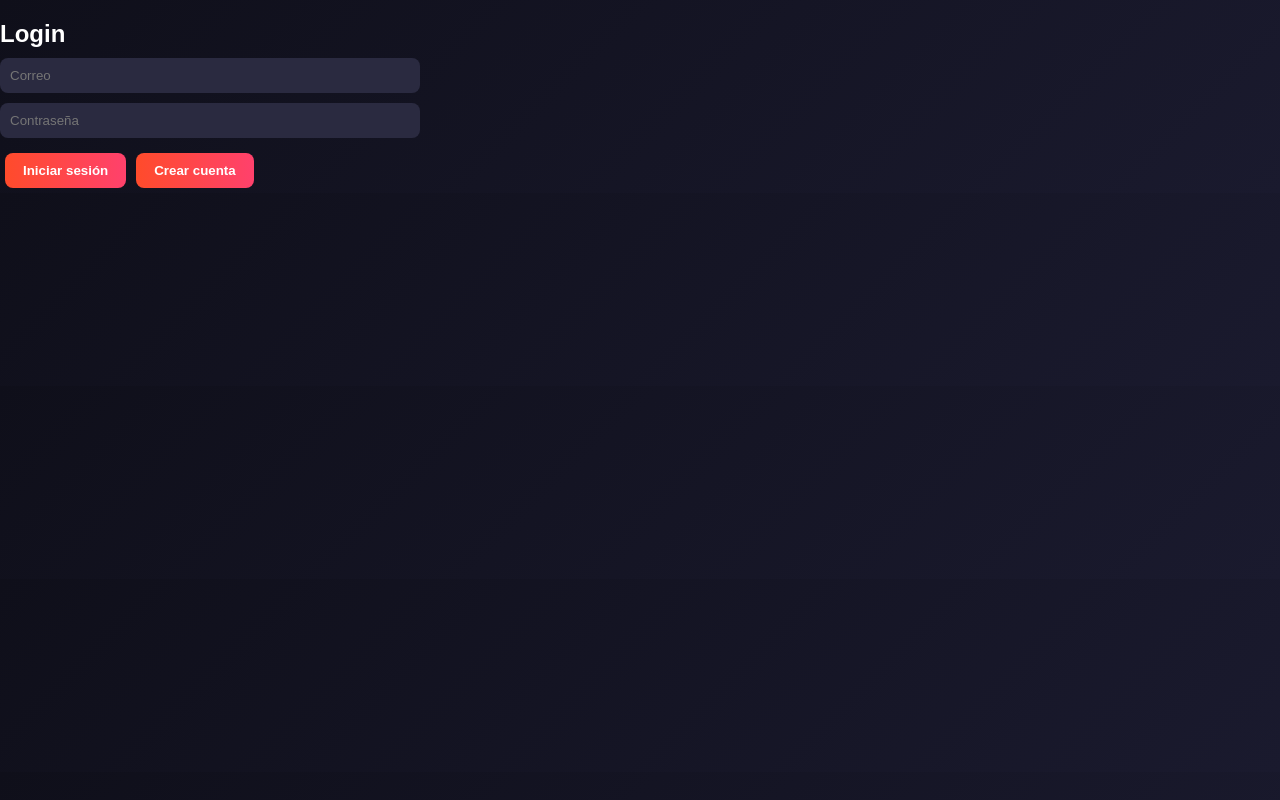
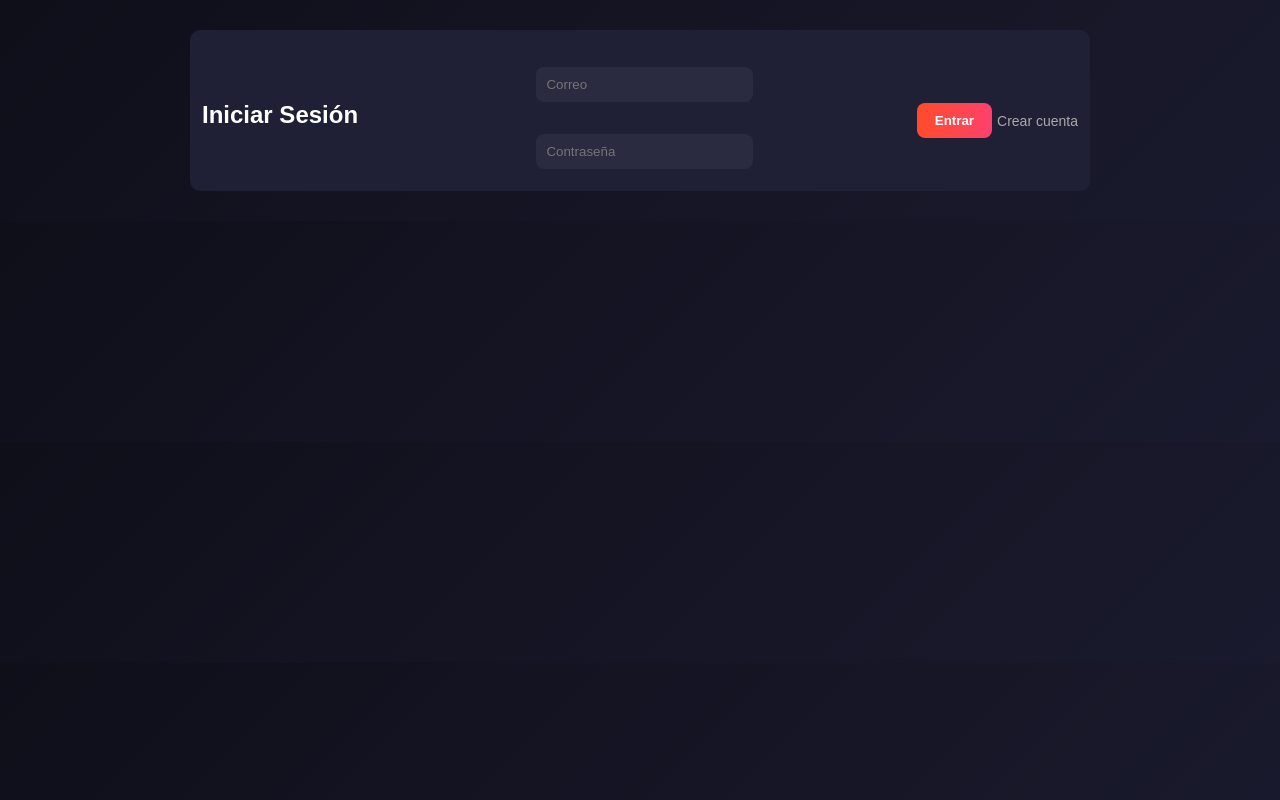
Before and after one commit to Brauliopm123/proyecto_unida_3, a React (Create React App) app in the folder frontend/: page / in a window 1280 px wide. Built offline with nearby package versions, Linux system fonts and the light colour scheme.

Commit message:
apartado visual actualizado

```diff
--- a/frontend/src/App.css
+++ b/frontend/src/App.css
@@ -109,3 +109,32 @@ hr {
   border: 1px solid #2a2a40;
   margin: 20px 0;
 }
+
+.form-group {
+  display: flex;
+  flex-direction: column;
+  gap: 12px;
+  margin-top: 15px;
+}
+
+.form-actions {
+  display: flex;
+  justify-content: space-between;
+  align-items: center;
+  margin-top: 20px;
+}
+
+.link {
+  color: #aaa;
+  cursor: pointer;
+  font-size: 14px;
+}
+
+.link:hover {
+  color: #fff;
+}
+
+.error {
+  color: #ff4d4f;
+  margin-bottom: 10px;
+}
--- a/frontend/src/pages/Login.js
+++ b/frontend/src/pages/Login.js
@@ -1,60 +1,84 @@
 import { useState } from "react";
 import API from "../services/api";
-
 
 function Login({ setUsuario, setVista }) {
 
   const [form, setForm] = useState({
     correo: "",
-    contraseña: ""
+    password: ""
   });
 
-  const handleChange = (e) => {
-    setForm({
-      ...form,
-      [e.target.name]: e.target.value
-    });
-  };
+  const [error, setError] = useState("");
 
   const login = async () => {
     try {
-      const res = await API.post("/auth/login", form);
+      setError("");
 
+      if (!form.correo || !form.password) {
+        setError("Completa todos los campos");
+        return;
+      }
+
+      const res = await API.post("/login", form);
+
+      // Guardar sesión
       localStorage.setItem("usuario", JSON.stringify(res.data));
       setUsuario(res.data);
 
-    } catch (error) {
-      alert("Credenciales incorrectas");
+    } catch (err) {
+      setError("Credenciales incorrectas");
     }
   };
 
   return (
-    <div className="login">
+    <div className="container">
 
-      <h2>Login</h2>
+      <div className="card">
+
+        <h2>Iniciar Sesión</h2>
+
+        {/* 🔴 ERROR */}
+        {error && <p className="error">{error}</p>}
+
+        {/* 🧾 FORM */}
+        <div className="form-group">
 
           <input
-        name="correo"
+            placeholder="Correo"
             value={form.correo}
-        onChange={handleChange}
-        placeholder="Correo"
+            onChange={(e) =>
+              setForm({ ...form, correo: e.target.value })
+            }
           />
 
           <input
-        name="contraseña"
             type="password"
-        value={form.contraseña}
-        onChange={handleChange}
             placeholder="Contraseña"
+            value={form.password}
+            onChange={(e) =>
+              setForm({ ...form, password: e.target.value })
+            }
           />
 
+        </div>
+
+        {/* 🎯 ACCIONES */}
+        <div className="form-actions">
+
           <button onClick={login}>
-        Iniciar sesión
+            Entrar
           </button>
 
-      <button onClick={() => setVista("register")} style={{cursor: "pointer"}}>
+          <span
+            className="link"
+            onClick={() => setVista("register")}
+          >
             Crear cuenta
-      </button>
+          </span>
+
+        </div>
+
+      </div>
 
     </div>
   );
--- a/frontend/src/pages/Register.js
+++ b/frontend/src/pages/Register.js
@@ -6,38 +6,84 @@ function Register({ setVista }) {
   const [form, setForm] = useState({
     nombre: "",
     correo: "",
-    contraseña: ""
+    password: ""
   });
+
+  const [error, setError] = useState("");
 
   const registrar = async () => {
     try {
+      setError("");
+
+      if (!form.nombre || !form.correo || !form.password) {
+        setError("Todos los campos son obligatorios");
+        return;
+      }
+
       await API.post("/usuarios/registro", form);
-      alert("Usuario creado correctamente");
+
+      alert("Usuario registrado correctamente");
       setVista("login");
-    } catch (error) {
-      alert(error.response?.data?.detail);
+
+    } catch (err) {
+      setError(err.response?.data?.detail || "Error al registrar");
     }
   };
 
   return (
-    <div className="card">
+    <div className="container">
 
-      <h2>Registro</h2>
+      <div className="card">
 
-      <input placeholder="Nombre"
-        onChange={(e) => setForm({...form, nombre: e.target.value})} />
+        <h2>Registro</h2>
 
-      <input placeholder="Correo"
-        onChange={(e) => setForm({...form, correo: e.target.value})} />
+        {error && <p className="error">{error}</p>}
 
-      <input type="contraseña" placeholder="Contraseña"
-        onChange={(e) => setForm({...form, contraseña: e.target.value})} />
+        <div className="form-group">
 
-      <button onClick={registrar}>Registrarse</button>
+          <input
+            placeholder="Nombre"
+            value={form.nombre}
+            onChange={(e) =>
+              setForm({ ...form, nombre: e.target.value })
+            }
+          />
 
-      <p onClick={() => setVista("login")} style={{cursor: "pointer"}}>
-        Ya tengo cuenta
-      </p>
+          <input
+            placeholder="Correo"
+            value={form.correo}
+            onChange={(e) =>
+              setForm({ ...form, correo: e.target.value })
+            }
+          />
+
+          <input
+            type="password"
+            placeholder="Contraseña"
+            value={form.password}
+            onChange={(e) =>
+              setForm({ ...form, password: e.target.value })
+            }
+          />
+
+        </div>
+
+        <div className="form-actions">
+
+          <button onClick={registrar}>
+            Registrarse
+          </button>
+
+          <span
+            className="link"
+            onClick={() => setVista("login")}
+          >
+            Ya tengo cuenta
+          </span>
+
+        </div>
+
+      </div>
 
     </div>
   );
```
Lines whose indentation alone changed are shown as unchanged.
